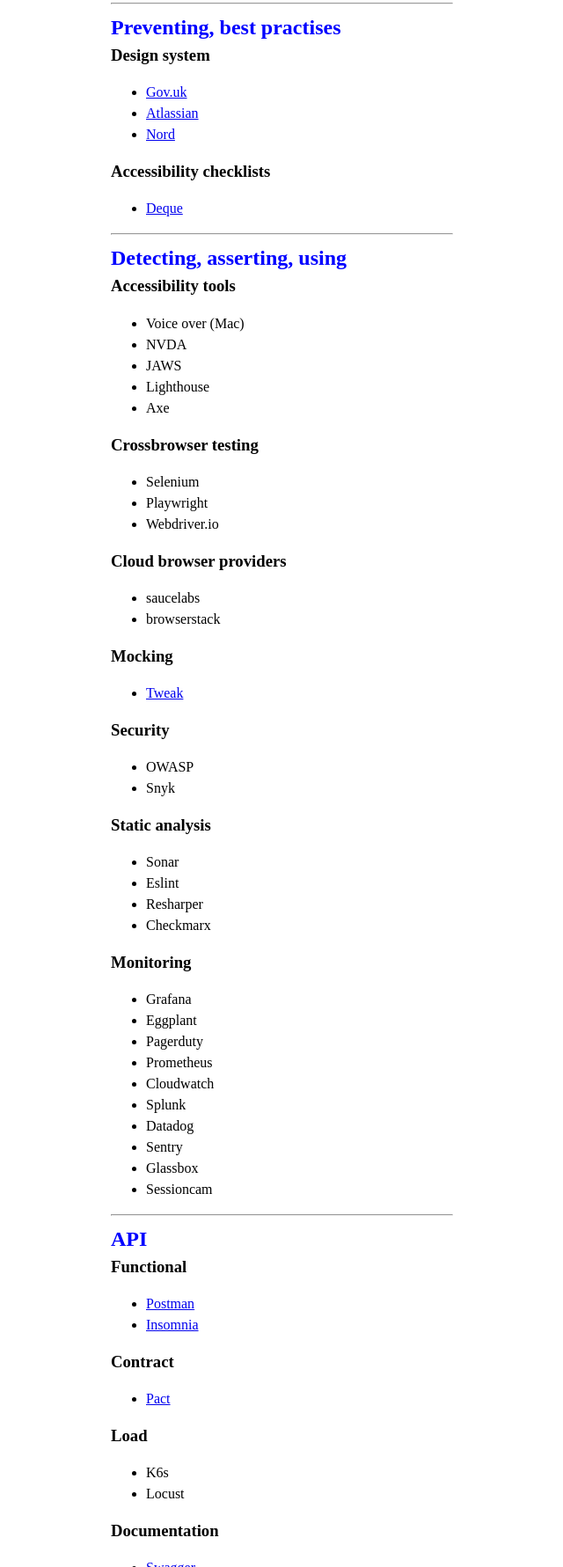
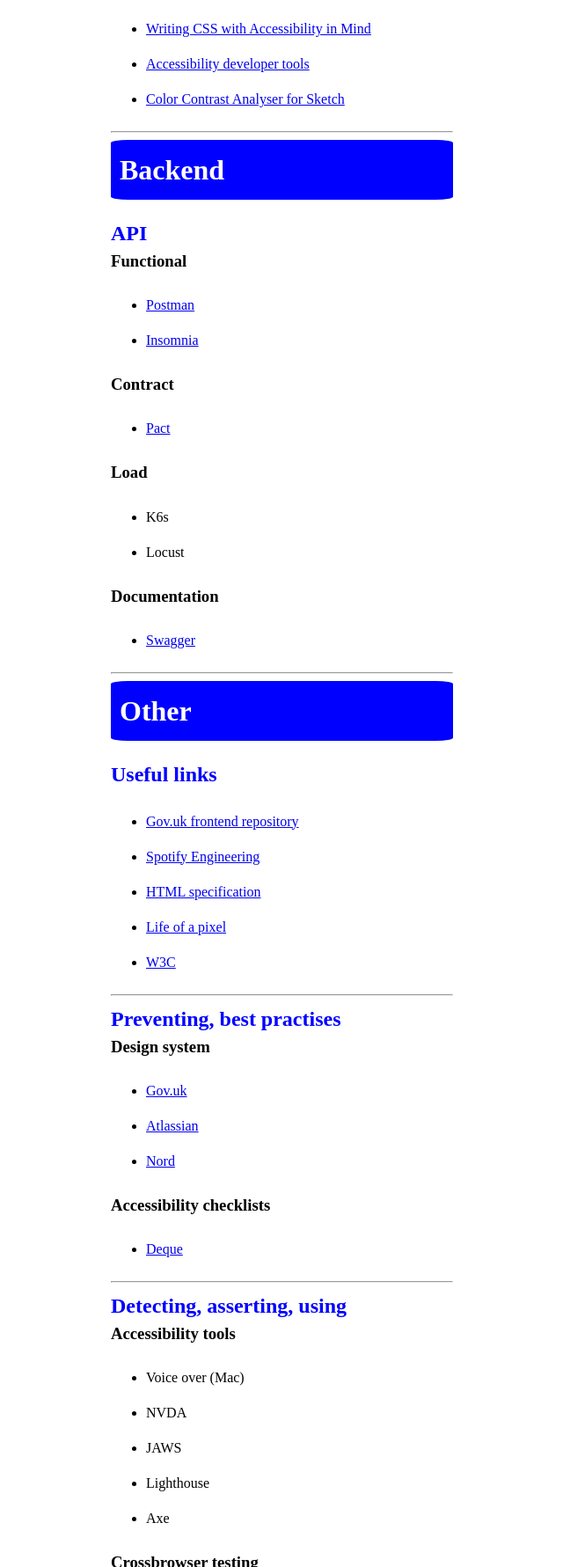
Before and after one commit to webtesting-tools/docs, an Eleventy site: page src/index.md in a window 1280 px wide. Shown: the part 1019-2800 px from the top of the page at 88% size, without its empty margins (24-664 px from the left). Built offline with nearby package versions, Linux system fonts and the light colour scheme; Eleventy itself is replaced by a stand-in of ours; files that its build step writes are made by us from their sources.

Commit message:
lighthouse 100

```diff
--- a/src/_includes/layouts/base.html
+++ b/src/_includes/layouts/base.html
@@ -5,6 +5,7 @@
     <meta charset="UTF-8">
     <meta http-equiv="X-UA-Compatible" content="IE=edge">
     <meta name="viewport" content="width=device-width, initial-scale=1.0">
+    <meta name="description" content="{{ description }}">
     <title>{{ title }}</title>
     <link rel="stylesheet" href="/assets/css/global.css" />
     <link rel="apple-touch-icon" sizes="180x180" href="/assets/favicon/apple-touch-icon.png">
@@ -28,6 +29,7 @@
             </figure>
         </a>
         <nav>
+            <a href="/">webtesting.tools</a>
             <a href="/content/about">About</a>
             <a href="/content/contribution">Contribution</a>
         </nav>
--- a/src/assets/css/global.css
+++ b/src/assets/css/global.css
@@ -30,6 +30,18 @@ header {
     position: fixed;
     top: 0;
     width: fit-content;
+}
+
+.section-header {
+    background-color: blue;
+    color: white;
+    margin-bottom: 20px;
+    border-radius: 5%;
+    padding: 10px;
+}
+
+p, ul, ol, li {
+    line-height: 2.5
 }
 
 @media only screen and (max-width: 600px) {
--- a/src/index.md
+++ b/src/index.md
@@ -1,11 +1,15 @@
 ---
 layout: layouts/base.html
 title: webtesting.tools
+description: List of web testing tools
 ---
 
 # Welcome to webtesting.tools
 
 ---
+
+<h1 class="section-header">Frontend</h1>
+
 ## HTML testing tools
 
 - [HTML validator](https://validator.w3.org/)
@@ -37,6 +41,27 @@ title: webtesting.tools
 - [Color Contrast Analyser for Sketch](https://github.com/getflourish/Sketch-Color-Contrast-Analyser)
 
 ---
+<h1 class="section-header">Backend</h1>
+
+## API
+### Functional
+- [Postman](https://www.postman.com/)
+- [Insomnia](https://insomnia.rest/)
+
+### Contract
+- [Pact](https://pact.io/)
+
+### Load
+- K6s
+- Locust
+
+### Documentation
+- [Swagger](https://swagger.io/)
+
+---
+
+<h1 class="section-header">Other</h1>
+
 ## Useful links
 - [Gov.uk frontend repository](https://github.com/alphagov/govuk-frontend)
 - [Spotify Engineering](https://engineering.atspotify.com/)
@@ -101,22 +126,7 @@ title: webtesting.tools
 - Sessioncam
 
 ---
-## API
-### Functional
-- [Postman](https://www.postman.com/)
-- [Insomnia](https://insomnia.rest/)
 
-### Contract
-- [Pact](https://pact.io/)
-
-### Load
-- K6s
-- Locust
-
-### Documentation
-- [Swagger](https://swagger.io/)
-
----
 
 ## IDE
 - Webstorm
```
Also changed, not shown: src/content/about.md (+2 -1 lines), src/content/contribution.md (+1 -0 lines). Lines whose indentation alone changed are shown as unchanged.
